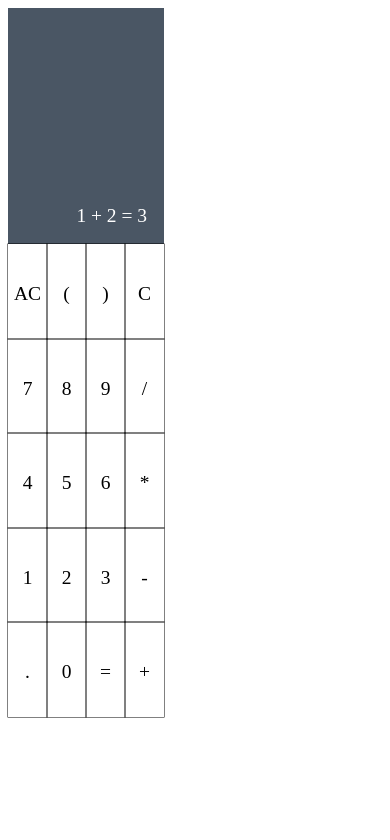
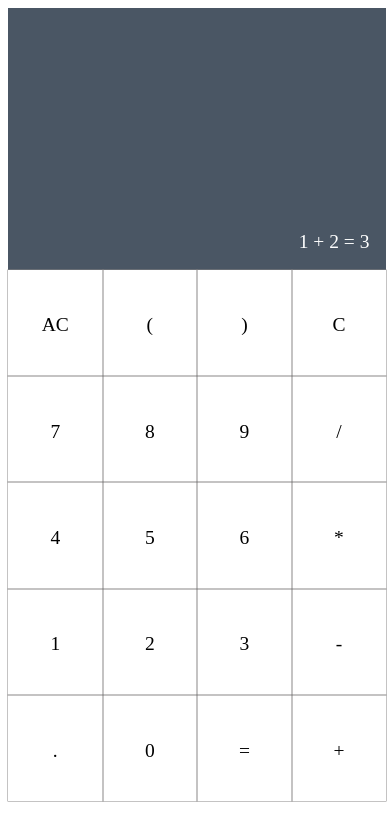
Before and after one commit to gansach/JS-calc, a plain HTML site: page index.html in a window 390 px wide. Drawn offline with Linux system fonts and the light colour scheme.

Commit message:
Made responsive

```diff
--- a/style.css
+++ b/style.css
@@ -1,6 +1,6 @@
 #calculator {
-  width: 40vw;
-  height: 80vh;
+  width: 97vw;
+  height: 90vh;
 
   display: flex;
   flex-direction: column;
@@ -33,7 +33,7 @@
   align-items: center;
   font-size: 5vw;
   padding: 5px 0 0 0;
-  box-shadow: 0 0 0 0.5px black;
+  box-shadow: 0 0 0 0.5px rgb(136, 134, 134);
 }
 .key:hover {
   background-color: grey;
```
